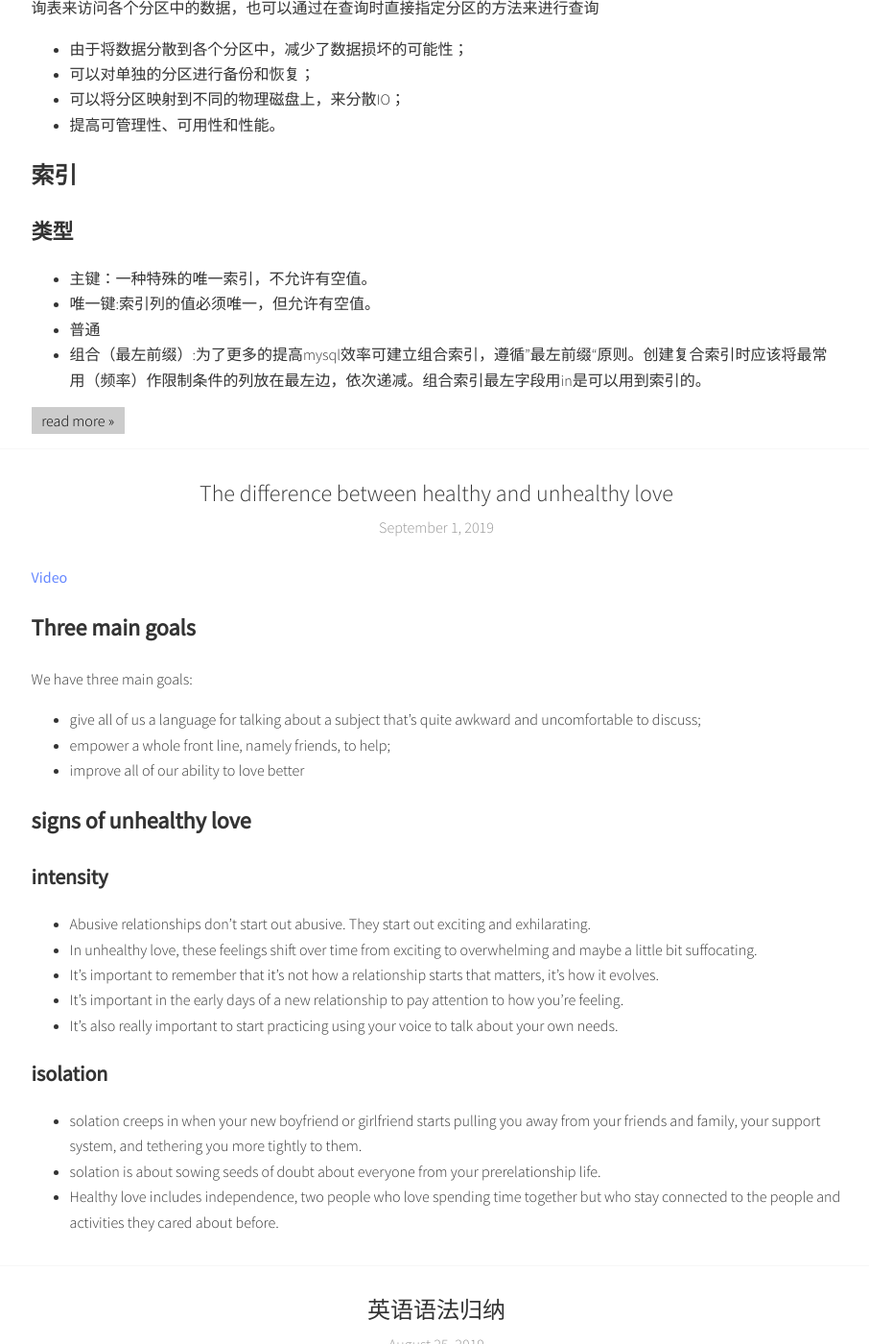
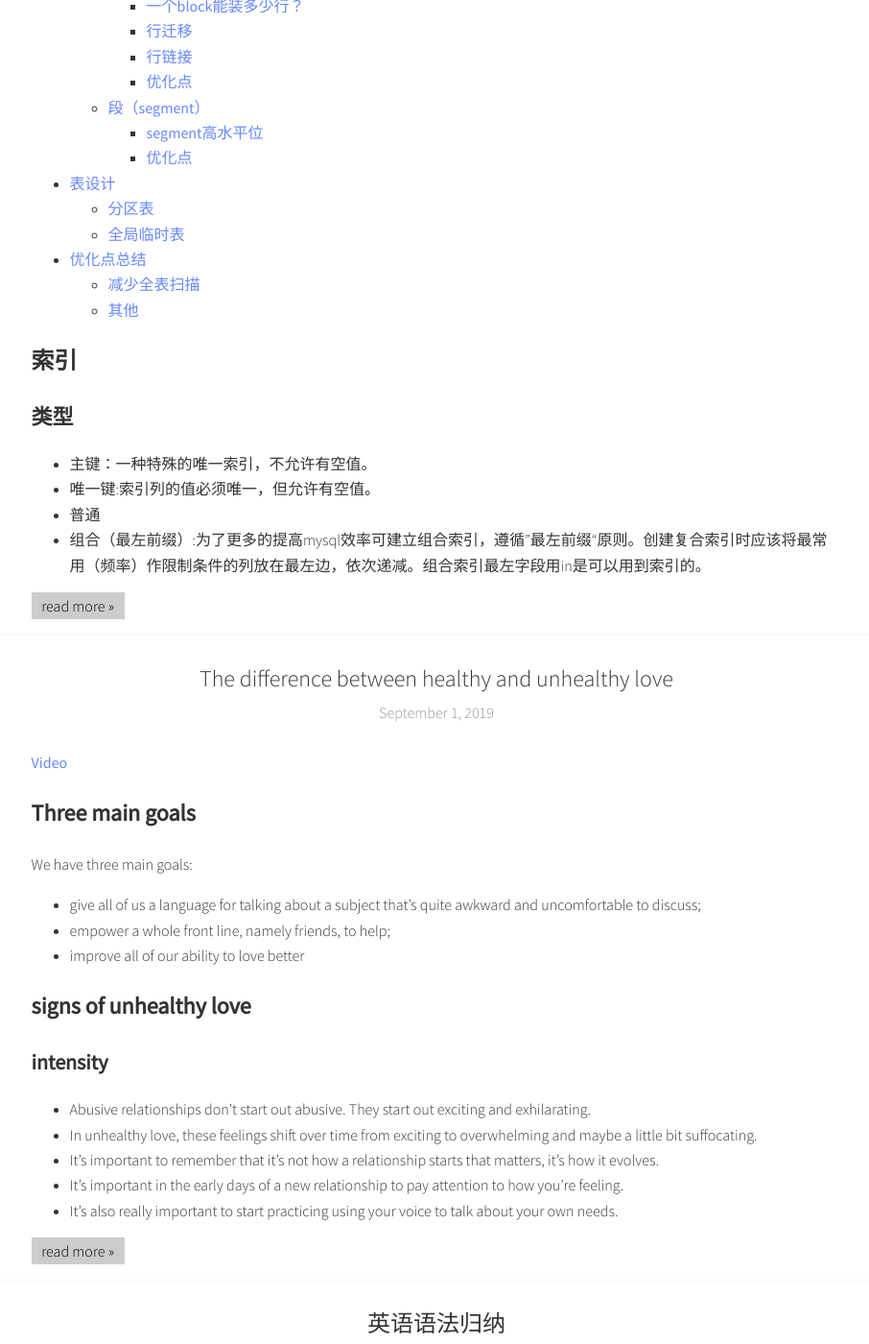
Before and after one commit to summer00/summer00.github.io, a Jekyll site: the page built from index.html, in a window 1280 px wide and 1400 px high, scrolled down 520 px. Shown: the whole window at 96% size, without its empty margins (185-1091 px from the left). Built offline with Jekyll 4.4.1, drawn with Linux system fonts in a browser that asks for light colours; the list of posts is cut into pages by our own code; some of the changed text lies outside the part shown.

Commit message:
Update 19/09/13

````diff
--- a/_posts/2019-09-07-optimize-sql.md
+++ b/_posts/2019-09-07-optimize-sql.md
@@ -3,21 +3,28 @@ title:  "SQL优化"
 date:   2019-09-07 12:00:00 +0800
 categories: [database]
 ---
-
-# 功能性表
-
-## 全局临时表
-
-如果数据是临时的，也就是说用完即抛，需要频繁执行删除操作（删除操作会造成大量日志写入，占用服务）
-
-## 分区表
-
-分区表可以包括多个分区， 每个分区都是一个独立的段（ SEGMENT），可以存放到不同的表空间中 。查询时可以通过查询表来访问各个分区中的数据，也可以通过在查询时直接指定分区的方法来进行查询
-
-* 由于将数据分散到各个分区中，减少了数据损坏的可能性；
-* 可以对单独的分区进行备份和恢复；
-* 可以将分区映射到不同的物理磁盘上，来分散IO；
-* 提高可管理性、可用性和性能。
+- [索引](#%e7%b4%a2%e5%bc%95)
+  - [类型](#%e7%b1%bb%e5%9e%8b)
+  - [聚集索引](#%e8%81%9a%e9%9b%86%e7%b4%a2%e5%bc%95)
+- [物理结构](#%e7%89%a9%e7%90%86%e7%bb%93%e6%9e%84)
+  - [共享池优化](#%e5%85%b1%e4%ba%ab%e6%b1%a0%e4%bc%98%e5%8c%96)
+    - [绑定变量，节省解析时间](#%e7%bb%91%e5%ae%9a%e5%8f%98%e9%87%8f%e8%8a%82%e7%9c%81%e8%a7%a3%e6%9e%90%e6%97%b6%e9%97%b4)
+  - [日志优化](#%e6%97%a5%e5%bf%97%e4%bc%98%e5%8c%96)
+- [Oracle逻辑体系结构](#oracle%e9%80%bb%e8%be%91%e4%bd%93%e7%b3%bb%e7%bb%93%e6%9e%84)
+  - [最小单位block](#%e6%9c%80%e5%b0%8f%e5%8d%95%e4%bd%8dblock)
+    - [一个block能装多少行？](#%e4%b8%80%e4%b8%aablock%e8%83%bd%e8%a3%85%e5%a4%9a%e5%b0%91%e8%a1%8c)
+    - [行迁移](#%e8%a1%8c%e8%bf%81%e7%a7%bb)
+    - [行链接](#%e8%a1%8c%e9%93%be%e6%8e%a5)
+    - [优化点](#%e4%bc%98%e5%8c%96%e7%82%b9)
+  - [段（segment）](#%e6%ae%b5segment)
+    - [segment高水平位](#segment%e9%ab%98%e6%b0%b4%e5%b9%b3%e4%bd%8d)
+    - [优化点](#%e4%bc%98%e5%8c%96%e7%82%b9-1)
+- [表设计](#%e8%a1%a8%e8%ae%be%e8%ae%a1)
+  - [分区表](#%e5%88%86%e5%8c%ba%e8%a1%a8)
+  - [全局临时表](#%e5%85%a8%e5%b1%80%e4%b8%b4%e6%97%b6%e8%a1%a8)
+- [优化点总结](#%e4%bc%98%e5%8c%96%e7%82%b9%e6%80%bb%e7%bb%93)
+  - [减少全表扫描](#%e5%87%8f%e5%b0%91%e5%85%a8%e8%a1%a8%e6%89%ab%e6%8f%8f)
+  - [其他](#%e5%85%b6%e4%bb%96)
 
 # 索引
 
@@ -41,9 +48,11 @@ Inno DB的聚集索引规则：
 * 如果没有主键被定义，那么该表的第一个唯一非空索引被作为聚集索引
 * 如果没有主键也没有合适的唯一索引，那么innodb内部会生成一个隐藏的主键作为聚集索引，这个隐藏的主键是一个6个字节的列，改列的值会随着数据的插入自增。
 
-# 共享池优化
+# 物理结构
 
-## 绑定变量，节省解析时间
+## 共享池优化
+
+### 绑定变量，节省解析时间
 
 排查方式：
 * awr报表
@@ -61,19 +70,17 @@ Inno DB的聚集索引规则：
   select count(*) from t where id < :id;  -- 不做优化，一直使用索引
   ```
 
-# 数据缓冲
-
-# 日志优化
+## 日志优化
 
 * 事务提交需要写日志，批处理减小日志的性能损耗
 
-# Oracle逻辑体系结构
+# [Oracle逻辑体系结构](https://www.oraclejsq.com/oraclegl/010300758.html)
 
 ```
 logical : database --> table space --> segment --> extent --> data block
 physical:              data file               -->            OS block
 ```
-
+![ oracle logic data structure ]({{ "/assets/2019-09-07-2.png" | absolute_url }})
 ![ oracle logic data structure ]({{ "/assets/2019-09-07-1.png" | absolute_url }})
 
 ## 最小单位block
@@ -98,11 +105,57 @@ physical:              data file               -->            OS block
   analyze table <table name> validate structure cascade into chained_rows
   ```
 
+### 行链接
+
+* 成因：如果我们往数据库中插入（INSERT）一行数据，这行数据很大，以至于一个数据块存不下一整行，Oracle就会把一行数据分作几段存在几个数据块中，这个过程叫行链接（Row Chaining）
+
+### 优化点
+
+* block空间越大，逻辑读越少
+* block空间越大，并发争抢更激烈
+
+## 段（segment）
+
+建表产生表段，建索引产生索引段，空间申请以区（extend）为单位，最小单位是块（block）。extend以若干个连续的block组成。随着记录变多，segment包含的extents和blocks也增多。
+
+### [segment高水平位](https://www.iteye.com/blog/czmmiao-2185543)
+
+* 成因：delete无法降低高水平位，表扫描依然需要大量的逻辑读，并且表的大小依然不变。move能减低高水平位，逻辑读和表大小也会减小。
+* 检查：blocks和row nums不成比例；全表扫描时间异常
+
+### 优化点
+
+* 利用分区表优化查询，因为分区可以只扫描特定的段，性能更好
+
+# 表设计
+
+## 分区表
+
+分区表可以包括多个分区， 每个分区都是一个独立的段（ SEGMENT），可以存放到不同的表空间中 。查询时可以通过查询表来访问各个分区中的数据，也可以通过在查询时直接指定分区的方法来进行查询
+
+分区表有四种方式：范围R（月，天），列表L（地区，区号），哈希H（负载均衡），组合：11g前（RL，RH）；11g后（RR，LL，LH，LR）。
+
+优点：
+* 由于将数据分散到各个分区中，减少了数据损坏的可能性；
+* 可以对单独的分区进行备份和恢复；
+* 可以将分区映射到不同的物理磁盘上，来分散IO；
+* 提高可管理性、可用性和性能。
+
+## 全局临时表
+
+如果数据是临时的，也就是说用完即抛，需要频繁执行删除操作（删除操作会造成大量日志写入，占用服务）
+
 # 优化点总结
 
+## 减少全表扫描
+
 * 减少不必要的方法调用，缩小调用方法的次数
+* 只取需要的列（只用索引无需回表；只用索引连表速度变快）
+* 索引优化
+
+## 其他
+
 * 批操作能提升性能
-* 只取需要的列（只用索引无需回表；只用索引连表速度变快）
 * 使用绑定变量，减少硬解析次数
 * 功能性表选取，临时表或分段表
-* 索引优化
+* 合理设置块，区，表空间大小
````
Also changed, not shown: _posts/2019-09-01-ted-difference-between-healthy-and-unhealthy-love.md (+2 -0 lines), assets/2019-09-07-2.png (added).
